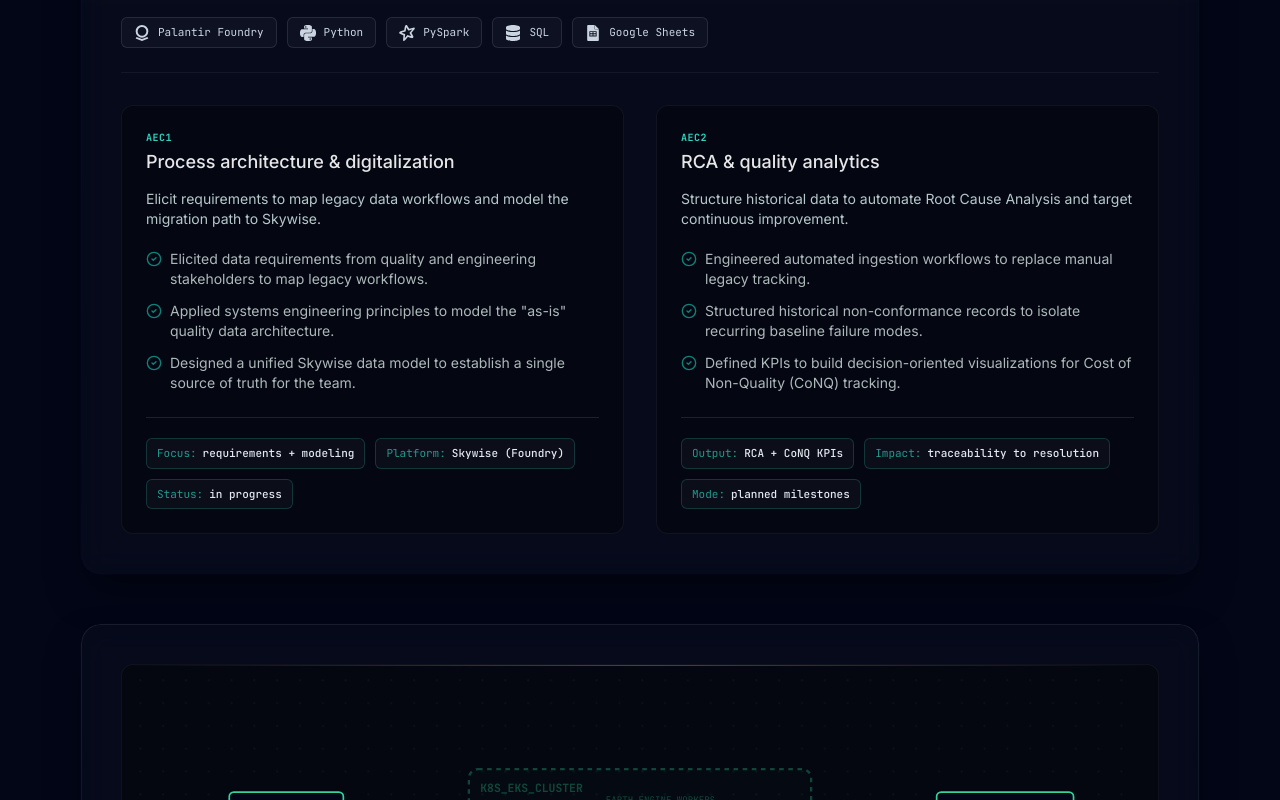
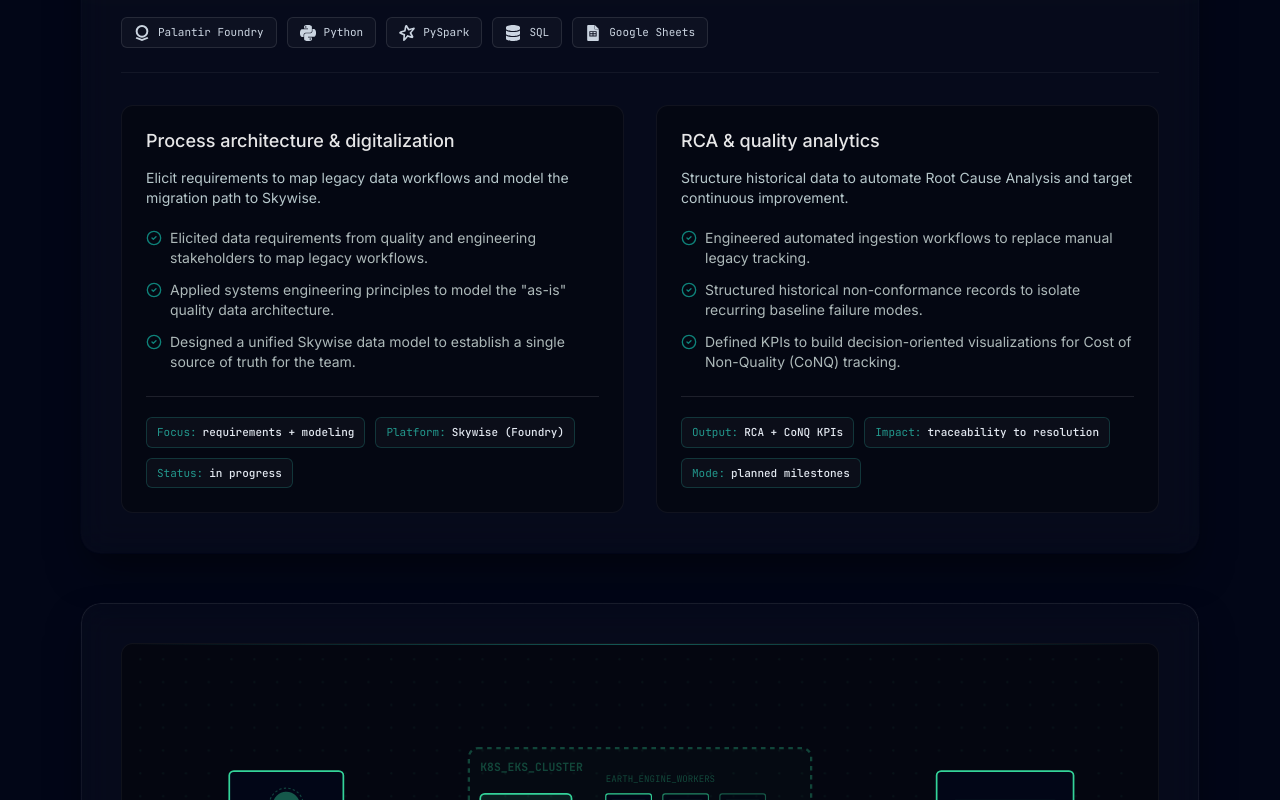
Before and after one commit to moudimash99/Personal-Website, a Next.js app: page /projects in a window 1280 px wide. Shown: the part 820-1620 px from the top of the page. Built offline with nearby package versions, Linux system fonts and the light colour scheme.

Commit message:
chore: remove internal operation codes (e.g. G1, AEC1) from the UI to reduce visitor confusion

```diff
--- a/app/projects/page.tsx
+++ b/app/projects/page.tsx
@@ -430,7 +430,6 @@
                     {mission.operations.map((op, opIdx) => (
                       <div key={opIdx} className="bg-black/30 rounded-xl p-6 border border-white/5 hover:border-white/10 transition-colors">
                         <div className="mb-4">
-                          <div className="text-[10px] font-mono font-bold text-teal-400 mb-1.5 tracking-wider uppercase">{op.code}</div>
                           <h4 className="text-lg font-medium text-white/90 leading-tight">{op.name}</h4>
                         </div>
                         <p className="text-sm text-muted mb-5">{op.objective}</p>
```
